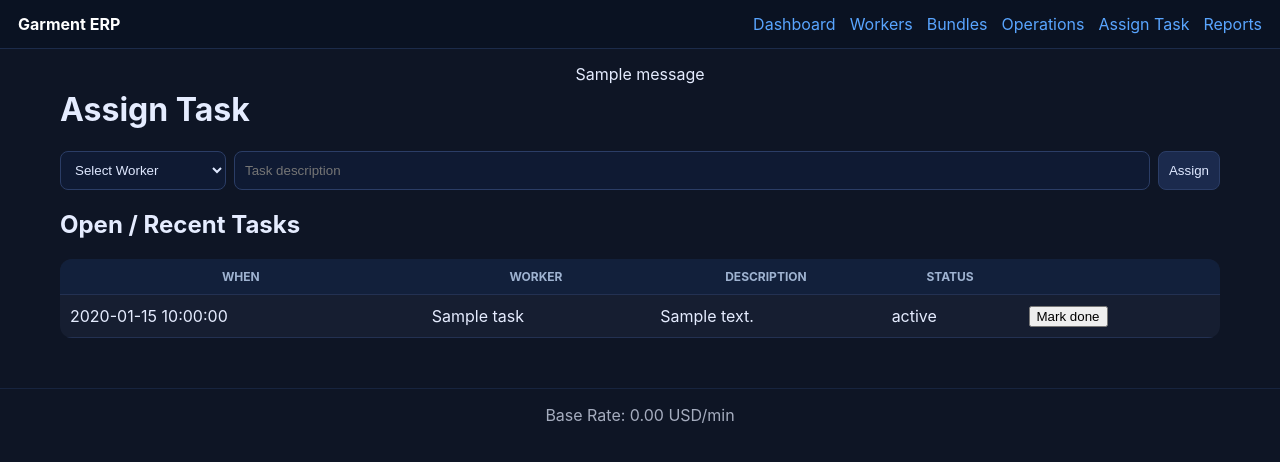
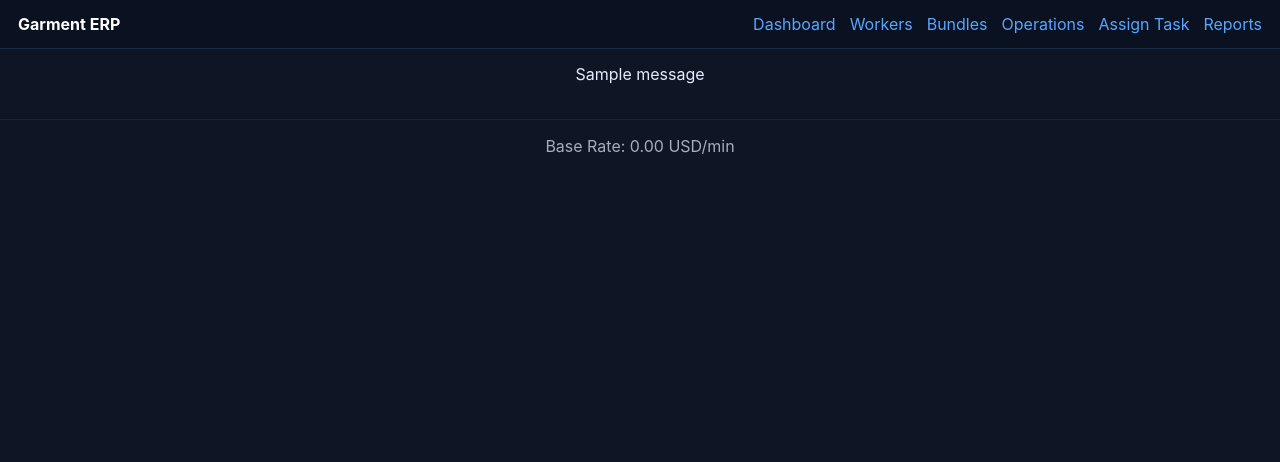
Before and after one commit to Sachinsuthar17/WorkerTracker, a Flask app: template templates/assign_task.html in a window 1280 px wide. Shown: the top 462 px of the page. Run offline with Flask 3, Linux system fonts and the light colour scheme; the template is opened without the code that fills it: most values are stand-ins (such as "Sample title", 1, 10 or a date in 2020); one stand-in notice (Sample message) is shown.

Commit message:
code changed

```diff
--- a/templates/assign_task.html
+++ b/templates/assign_task.html
@@ -1,36 +1,54 @@
-{% extends "base.html" %}
-{% block content %}
-<h1>Assign Task</h1>
-<form method="post" class="form-inline">
-  <select name="worker_id" required>
-    <option value="">Select Worker</option>
-    {% for w in workers %}
-      <option value="{{ w.id }}">{{ w.name }} ({{ w.worker_code }})</option>
-    {% endfor %}
-  </select>
-  <input name="description" placeholder="Task description" required style="flex:1">
-  <button type="submit">Assign</button>
-</form>
+<!doctype html>
+<html lang="en">
+<head>
+  <meta charset="utf-8">
+  <meta name="viewport" content="width=device-width, initial-scale=1">
+  <title>Worker Per Piece</title>
+  <link rel="stylesheet" href="{{ url_for('static', filename='css/styles.css') }}">
+</head>
+<body>
+  <nav class="navbar" aria-label="Main">
+    <div class="brand"><a href="{{ url_for('dashboard') }}">Garment ERP</a></div>
+    <ul class="nav">
+      <li class="{% if request.endpoint == 'dashboard' %}active{% endif %}">
+        <a href="{{ url_for('dashboard') }}">Dashboard</a>
+      </li>
+      <li class="{% if request.endpoint == 'users' %}active{% endif %}">
+        <a href="{{ url_for('users') }}">Workers</a>
+      </li>
+      <li class="{% if request.endpoint == 'bundles_page' %}active{% endif %}">
+        <a href="{{ url_for('bundles_page') }}">Bundles</a>
+      </li>
+      <li class="{% if request.endpoint == 'operations_page' %}active{% endif %}">
+        <a href="{{ url_for('operations_page') }}">Operations</a>
+      </li>
+      <li class="{% if request.endpoint == 'assign_task' %}active{% endif %}">
+        <a href="{{ url_for('assign_task') }}">Assign Task</a>
+      </li>
+      <li class="{% if request.endpoint == 'reports' %}active{% endif %}">
+        <a href="{{ url_for('reports') }}">Reports</a>
+      </li>
+    </ul>
+  </nav>
 
-<h2>Open / Recent Tasks</h2>
-<table class="table">
-  <thead><tr><th>When</th><th>Worker</th><th>Description</th><th>Status</th><th></th></tr></thead>
-  <tbody>
-    {% for t in tasks %}
-    <tr>
-      <td>{{ t.created_at }}</td>
-      <td>{{ t.name }}</td>
-      <td>{{ t.description }}</td>
-      <td>{{ t.status }}</td>
-      <td>
-        {% if t.status != 'DONE' %}
-        <form action="{{ url_for('complete_task', tid=t.id) }}" method="post">
-          <button>Mark done</button>
-        </form>
-        {% endif %}
-      </td>
-    </tr>
-    {% endfor %}
-  </tbody>
-</table>
-{% endblock %}
+  {% with messages = get_flashed_messages(with_categories=true) %}
+    {% if messages %}
+      <div class="flash-wrapper">
+        {% for category, message in messages %}
+          <div class="alert alert-{{ category }}">{{ message }}</div>
+        {% endfor %}
+      </div>
+    {% endif %}
+  {% endwith %}
+
+  <main class="container">
+    {% block content %}{% endblock %}
+  </main>
+
+  <footer class="footer">
+    <div>Base Rate: {{ '%.2f' % (settings.base_rate_per_min|default(0)) }} USD/min</div>
+  </footer>
+
+  <script src="{{ url_for('static', filename='js/app.js') }}"></script>
+</body>
+</html>
```
